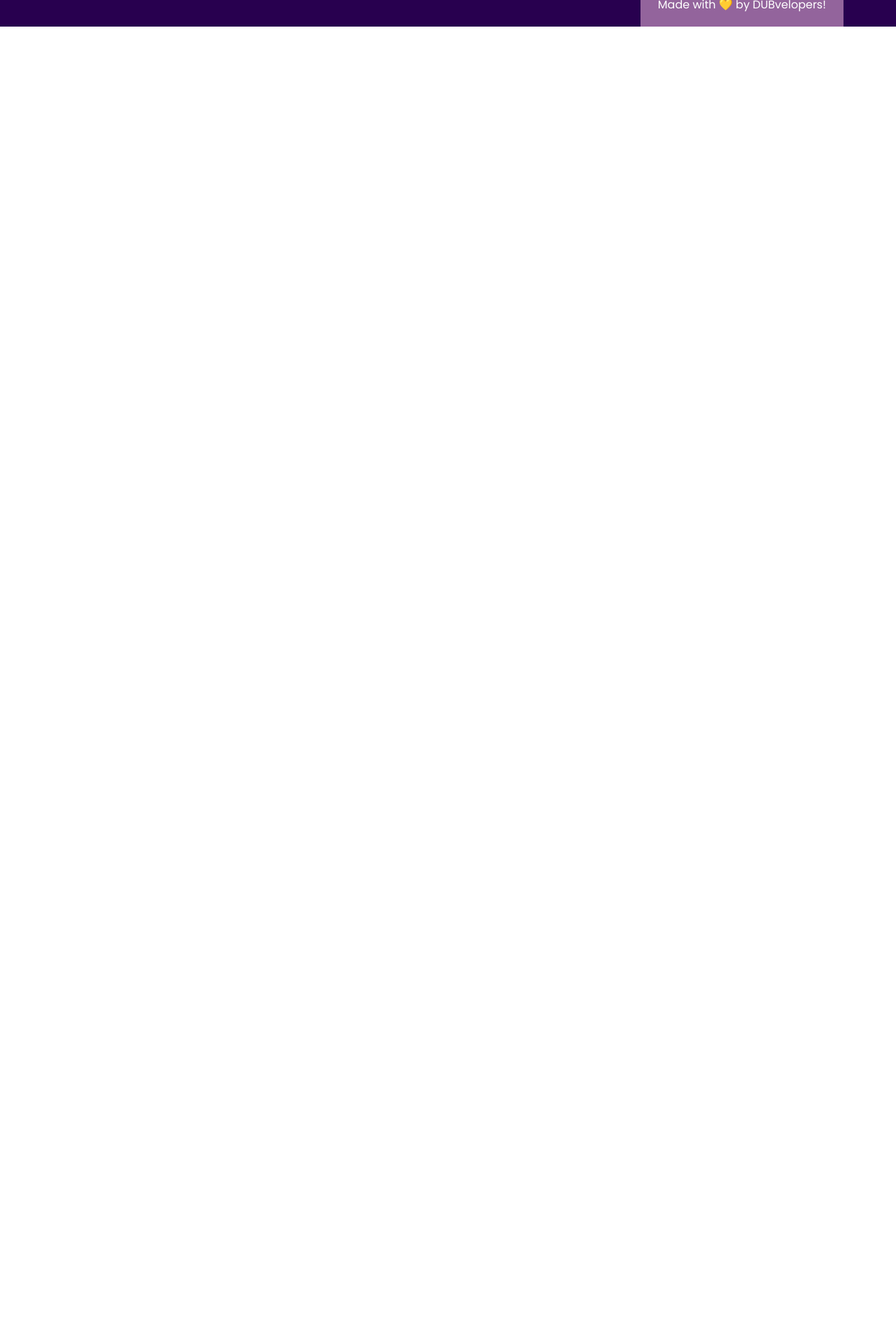
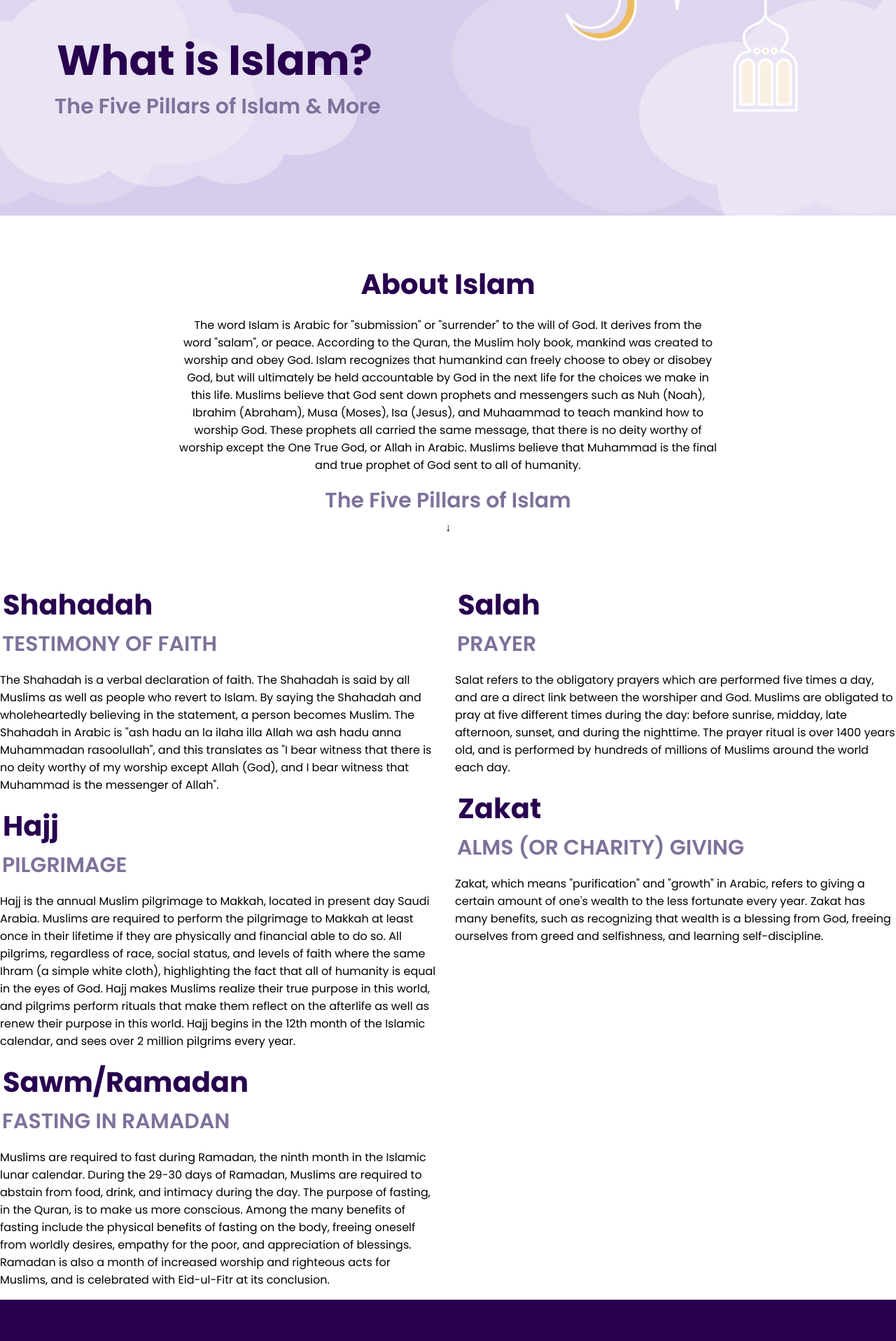
Before and after one commit to webimpactuw/muslim-student-assoc, a React (Create React App) app in the folder msa-react/: page /about/islam in a window 1280 px wide. Shown: the part 420-2336 px from the top of the page at 70% size. Before the commit the page ends 800 px from the top, so only its background shows below. Built offline with nearby package versions, Linux system fonts and the light colour scheme.

Commit message:
changed header-section

```diff
--- a/msa-react/src/App.css
+++ b/msa-react/src/App.css
@@ -113,20 +113,10 @@ IH HOME
 /* IH Home header section */
 .header-section {
     background: no-repeat top right/cover url('./assets/backgrounds/main-bg.svg') var(--bg-light-purple);
-    height: 731.87px;
+    padding: 350px 0px 130px 75px;
 }
 
-.islamic-house-title {
-    position: relative;
-    left: 75px;
-    top: 371.59px;
-}
 
-.islamic-house-address {
-    position: relative;
-    left: 75px;
-    top: 371.02px;
-}
 
 /* About IH section */
 .about-ih {
--- a/msa-react/src/client.js
+++ b/msa-react/src/client.js
@@ -1,7 +1,7 @@
 import { createClient } from "@sanity/client";
 
 const client = createClient({
-  projectId: process.env.REACT_APP_SANITY_PROJECTID,
+  projectId: "b754quep",
   dataset: "production",
   useCdn: false,
   apiVersion: "2023-03-08",
--- a/msa-react/src/pages/about/islam.js
+++ b/msa-react/src/pages/about/islam.js
@@ -1,6 +1,65 @@
 function Islam() {
     return (
-        <h1>What is Islam?</h1>
+        <div>
+            <div className="header-section">
+            <h1>What is Islam?</h1>
+            <h3>The Five Pillars of Islam & More</h3>
+            </div>
+            <div className="info-text" style={{textAlign: 'center'}}>
+                <h2>About Islam</h2>
+                <p>The word Islam is Arabic for "submission" or "surrender" to the will of God. It derives from the word "salam", or peace. According to the Quran, the Muslim holy book, mankind was created to worship and obey God. Islam recognizes that humankind can freely choose to obey or disobey God, but will ultimately be held accountable by God in the next life for the choices we make in this life. Muslims believe that God sent down prophets and messengers such as Nuh (Noah), Ibrahim (Abraham), Musa (Moses), Isa (Jesus), and Muhaammad to teach mankind how to worship God. These prophets all carried the same message, that there is no deity worthy of worship except the One True God, or Allah in Arabic. Muslims believe that Muhammad is the final and true prophet of God sent to all of humanity.</p>
+                <h3>The Five Pillars of Islam</h3>
+                <div>
+      <span>&#8595;</span> {/* Unicode character for down arrow */}
+    </div>
+            </div>
+            <div style={{ display: 'grid', gridTemplateColumns: '1fr 1fr', gap: '20px' }}>
+  <div>
+    <h2>Shahadah</h2>
+    <h3>TESTIMONY OF FAITH</h3>
+    <p>The Shahadah is a verbal declaration of faith. The Shahadah is said by all Muslims as well as people who revert to Islam. By saying the Shahadah and wholeheartedly believing in the statement, a person becomes Muslim. The Shahadah in Arabic is "ash hadu an la ilaha illa Allah wa ash hadu anna Muhammadan rasoolullah", and this translates as "I bear witness that there is no deity worthy of my worship except Allah (God), and I bear witness that Muhammad is the messenger of Allah".</p>
+    <h2>Hajj</h2>
+    <h3>PILGRIMAGE</h3>
+    <p>Hajj is the annual Muslim pilgrimage to Makkah, located in present day Saudi Arabia. Muslims are required to perform the pilgrimage to Makkah at least once in their lifetime if they are physically and financial able to do so. All pilgrims, regardless of race, social status, and levels of faith where the same Ihram (a simple white cloth), highlighting the fact that all of humanity is equal in the eyes of God. Hajj makes Muslims realize their true purpose in this world, and pilgrims perform rituals that make them reflect on the afterlife as well as renew their purpose in this world. Hajj begins in the 12th month of the Islamic calendar, and sees over 2 million pilgrims every year.</p>
+    <h2>Sawm/Ramadan</h2>
+    <h3>FASTING IN RAMADAN</h3>
+    <p>Muslims are required to fast during Ramadan, the ninth month in the Islamic lunar calendar. During the 29-30 days of Ramadan, Muslims are required to abstain from food, drink, and intimacy during the day. The purpose of fasting, in the Quran, is to make us more conscious. Among the many benefits of fasting include the physical benefits of fasting on the body, freeing oneself from worldly desires, empathy for the poor, and appreciation of blessings. Ramadan is also a month of increased worship and righteous acts for Muslims, and is celebrated with Eid-ul-Fitr at its conclusion.</p>
+  </div>
+  <div>
+    <h2>Salah</h2>
+    <h3>PRAYER</h3>
+    <p>Salat refers to the obligatory prayers which are performed five times a day, and are a direct link between the worshiper and God. Muslims are obligated to pray at five different times during the day: before sunrise, midday, late afternoon, sunset, and during the nighttime. The prayer ritual is over 1400 years old, and is performed by hundreds of millions of Muslims around the world each day.</p>
+    <h2>Zakat</h2>
+    <h3>ALMS (OR CHARITY) GIVING</h3>
+    <p>Zakat, which means "purification" and "growth" in Arabic, refers to giving a certain amount of one's wealth to the less fortunate every year. Zakat has many benefits, such as recognizing that wealth is a blessing from God, freeing ourselves from greed and selfishness, and learning self-discipline.</p>
+  </div>
+</div>
+        </div>
+        /*
+        <><><><><><><><><><><><><><><><><><><><h1>What is Islam?</h1>
+            <h2>The Five Pillars of Islam & More</h2>
+            <div style={{textAlign: 'center'}}>
+                <h1>About Islam</h1>
+            </div>
+        </><h1>About Islam</h1></>
+            <p>The word Islam is Arabic for "submission" or "surrender" to the will of God. It derives from the word "salam", or peace. According to the Quran, the Muslim holy book, mankind was created to worship and obey God. Islam recognizes that humankind can freely choose to obey or disobey God, but will ultimately be held accountable by God in the next life for the choices we make in this life. Muslims believe that God sent down prophets and messengers such as Nuh (Noah), Ibrahim (Abraham), Musa (Moses), Isa (Jesus), and Muhaammad to teach mankind how to worship God. These prophets all carried the same message, that there is no deity worthy of worship except the One True God, or Allah in Arabic. Muslims believe that Muhammad is the final and true prophet of God sent to all of humanity.</p></>
+            <h2>The Five Pillars Of Islam</h2></>
+            <h2>Shahadah</h2></>
+            <h3>Testimony of Faith</h3></>
+            <p>The Shahadah is a verbal declaration of faith. The Shahadah is said by all Muslims as well as people who revert to Islam. By saying the Shahadah and wholeheartedly believing in the statement, a person becomes Muslim. The Shahadah in Arabic is "ash hadu an la ilaha illa Allah wa ash hadu anna Muhammadan rasoolullah", and this translates as "I bear witness that there is no deity worthy of my worship except Allah (God), and I bear witness that Muhammad is the messenger of Allah".</p></>
+            <h2>Hajj</h2></>
+            <h3>Pilgrimage</h3></>
+            <p>Hajj is the annual Muslim pilgrimage to Makkah, located in present day Saudi Arabia. Muslims are required to perform the pilgrimage to Makkah at least once in their lifetime if they are physically and financial able to do so. All pilgrims, regardless of race, social status, and levels of faith where the same Ihram (a simple white cloth), highlighting the fact that all of humanity is equal in the eyes of God. Hajj makes Muslims realize their true purpose in this world, and pilgrims perform rituals that make them reflect on the afterlife as well as renew their purpose in this world. Hajj begins in the 12th month of the Islamic calendar, and sees over 2 million pilgrims every year.</p></>
+            <h2>Sawm/Ramadan</h2></>
+            <h3>Fasting in Ramadan</h3></>
+            <p>Muslims are required to fast during Ramadan, the ninth month in the Islamic lunar calendar. During the 29-30 days of Ramadan, Muslims are required to abstain from food, drink, and intimacy during the day. The purpose of fasting, in the Quran, is to make us more conscious. Among the many benefits of fasting include the physical benefits of fasting on the body, freeing oneself from worldly desires, empathy for the poor, and appreciation of blessings. Ramadan is also a month of increased worship and righteous acts for Muslims, and is celebrated with Eid-ul-Fitr at its conclusion.</p></>
+            <h2>Salah</h2></>
+            <h3>Prayer</h3></>
+            <p>Salat refers to the obligatory prayers which are performed five times a day, and are a direct link between the worshiper and God. Muslims are obligated to pray at five different times during the day: before sunrise, midday, late afternoon, sunset, and during the nighttime. The prayer ritual is over 1400 years old, and is performed by hundreds of millions of Muslims around the world each day.</p></>
+            <h2>Zakat</h2></>
+            <h3>Alms (or charity) giving</h3></>
+            <p>Zakat, which means "purification" and "growth" in Arabic, refers to giving a certain amount of one's wealth to the less fortunate every year. Zakat has many benefits, such as recognizing that wealth is a blessing from God, freeing ourselves from greed and selfishness, and learning self-discipline.</p></>
+    */
     );
 };
 
```
